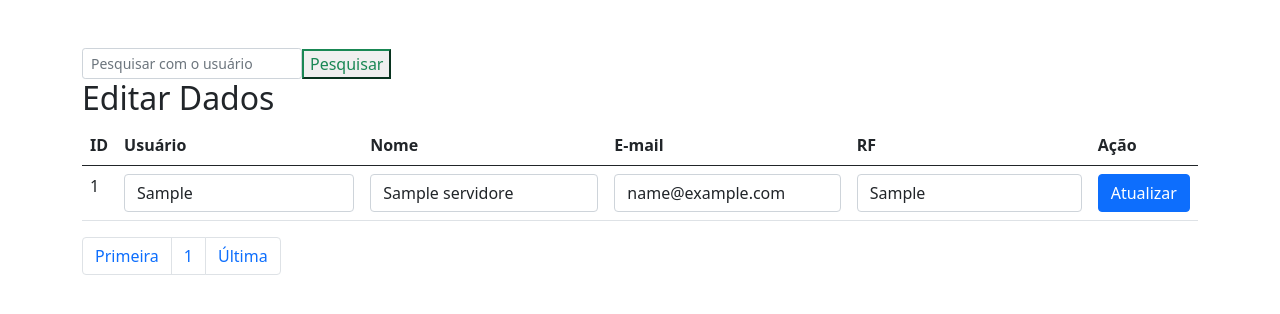
After one commit to SMULPREF/SisSEG, a PHP site: page /editarUsuario.php in a window 1280 px wide. The commit adds this page. Shown: the top 314 px of the page. Run offline with PHP 8.4, Linux system fonts and the light colour scheme; tables that the repository leaves empty or names only in its code hold one stand-in row (values such as "Sample post").

Commit message:
Versão1.0

```diff
--- /dev/null
+++ b/editarUsuario.php
@@ -0,0 +1,136 @@
+<!DOCTYPE html>
+<html lang="en">
+
+<head>
+    <meta charset="UTF-8">
+    <meta name="viewport" content="width=device-width, initial-scale=1.0">
+    <title>Editar Registro</title>
+
+    <style>
+        input.idtext {
+            width: 120px;
+        }
+    </style>
+
+    <?php
+    include_once 'head.php';
+    include_once 'conexao.php'; ?>
+</head>
+
+<body>
+    <div class="container mt-5">
+        <div class="form-row">
+            <div class="d-flex align-items-center">
+                <div>
+                    <input class="form-control form-control-sm" type="search" placeholder="Pesquisar com o usuário" name="pesquisar" id="pesquisar">
+                </div>
+                <div class="ml-2">
+                    <button class="btnpesquisa btn-outline-success" onclick="searchData()" type="submit">Pesquisar</button>
+                </div>
+            </div>
+        </div>
+        <h2>Editar Dados</h2>
+        <form action="atualizarUsuario.php" method="POST">
+            <table class="table">
+                <thead>
+                    <tr>
+                        <th>ID</th>
+                        <th>Usuário</th>
+                        <th>Nome</th>
+                        <th>E-mail</th>
+                        <th>RF</th>
+                        <th>Ação</th>
+                    </tr>
+                </thead>
+                <tbody>
+
+                    <?php
+                    // Receber o número da página
+                    $pagina_atual = filter_input(INPUT_GET, 'pagina', FILTER_SANITIZE_NUMBER_INT);
+                    $pagina = (!empty($pagina_atual)) ? $pagina_atual : 1;
+                    //Setar a quantidade de itens por página
+                    $qnt_result_pg = 15;
+                    //Calcular o início da visualização
+                    $inicio = ($qnt_result_pg * $pagina) - $qnt_result_pg;
+                    if (!empty($_GET['search'])) {
+                        $data = $_GET['search'];
+                        $buscar_cadastros = "SELECT * FROM servidores WHERE user LIKE '%$data%' ORDER BY id DESC";
+                    } else {
+                        $buscar_cadastros = "SELECT * FROM servidores ORDER BY id DESC LIMIT $inicio, $qnt_result_pg";
+                    }
+
+                    $query_cadastros = mysqli_query($conn, $buscar_cadastros);
+
+                    //Paginação - Somar a quantidade de processos
+
+                    $result_pg = "SELECT COUNT(id) AS num_result FROM servidores";
+                    $resultado_pg = mysqli_query($conn, $result_pg);
+                    $row_pg = mysqli_fetch_assoc($resultado_pg);
+
+                    //echo $row_pg['num_result'];
+
+                    $quantidade_pg = ceil($row_pg['num_result'] / $qnt_result_pg);
+
+                    //Limitar a quantidade de Links antes e depois
+
+                    $max_links = 3;
+
+                    while ($receber_cadastros = mysqli_fetch_array($query_cadastros)) {
+                        $id = $receber_cadastros['id'];
+                        $nome = $receber_cadastros['nome'];
+                        $user = $receber_cadastros['user'];
+                        $email = $receber_cadastros['email'];
+                        $rf = $receber_cadastros['rf'];
+                    ?>
+                        <tr>
+                            <td><a><?php echo $id; ?></a></td>
+                            <td><input class="form-control" type="text" name="nome" value="<?php echo $user; ?>"></td>
+                            <td><input class="form-control" type="text" name="usuario" value="<?php echo $nome; ?>"></td>
+                            <td><input class="form-control" type="text" name="email" value="<?php echo $email; ?>"></td>
+                            <td><input class="form-control" type="text" name="rf" value="<?php echo $rf; ?>"></td>
+                            <td><button type="submit" class="btn btn-primary">Atualizar</button></td>
+                        </tr>
+                    <?php }; ?>
+                </tbody>
+            </table>
+        </form>
+        <nav aria-label="Page navigation example">
+            <ul class="pagination">
+                <li class="page-item"><a class="page-link" href="editarUsuario.php?pagina=1">Primeira</a></li>
+
+                <?php for ($pag_ant = $pagina - $max_links; $pag_ant <= $pagina - 1; $pag_ant++) {
+                    if ($pag_ant >= 1) {
+                        echo "<li class='page-item'><a class='page-link' href='editarUsuario.php?pagina=$pag_ant'>$pag_ant</a></li>";
+                    }
+                } ?>
+
+                <li class="page-item"><a class='page-link'><?php echo $pagina ?></a></li>
+
+                <?php for ($pag_dep = $pagina + 1; $pag_dep <= $pagina + $max_links; $pag_dep++) {
+                    if ($pag_dep <= $quantidade_pg) {
+                        echo "<li class='page-item'><a class='page-link' href='editarUsuario.php?pagina=$pag_dep'>$pag_dep</a></li>";
+                    }
+                }
+
+                echo "<li class='page-item'><a class='page-link' href='editarUsuario.php?pagina=$quantidade_pg'>Última</a></li>";
+
+                echo '</ul>';
+                echo '</nav>';
+                ?>
+    </div>
+</body>
+<script>
+    var search = document.getElementById('pesquisar');
+
+    search.addEventListener("keydown", function(event) {
+        if (event.key === "Enter") {
+            searchData();
+        }
+    });
+
+    function searchData() {
+        window.location = 'editarUsuario.php?search=' + search.value;
+    }
+</script>
+
+</html>
--- a/ldap.php
+++ b/ldap.php
@@ -26,7 +26,7 @@ if (empty($_REQUEST))
 
     mysqli_set_charset($conn, "utf8");
 
-    $buscar_cadastros = "SELECT permissao, statususer FROM usuarios WHERE `login`='" . strtolower($inicial) . "';";
+    $buscar_cadastros = "SELECT permissao, status_user FROM usuarios WHERE `login`='" . strtolower($inicial) . "';";
     $query_cadastros = mysqli_query($conn, $buscar_cadastros);
 
     if (mysqli_num_rows($query_cadastros) != 1) {
```
Also changed, not shown: insereUsuarios.php (+28 -5 lines), head.php (line endings or trailing spaces).
